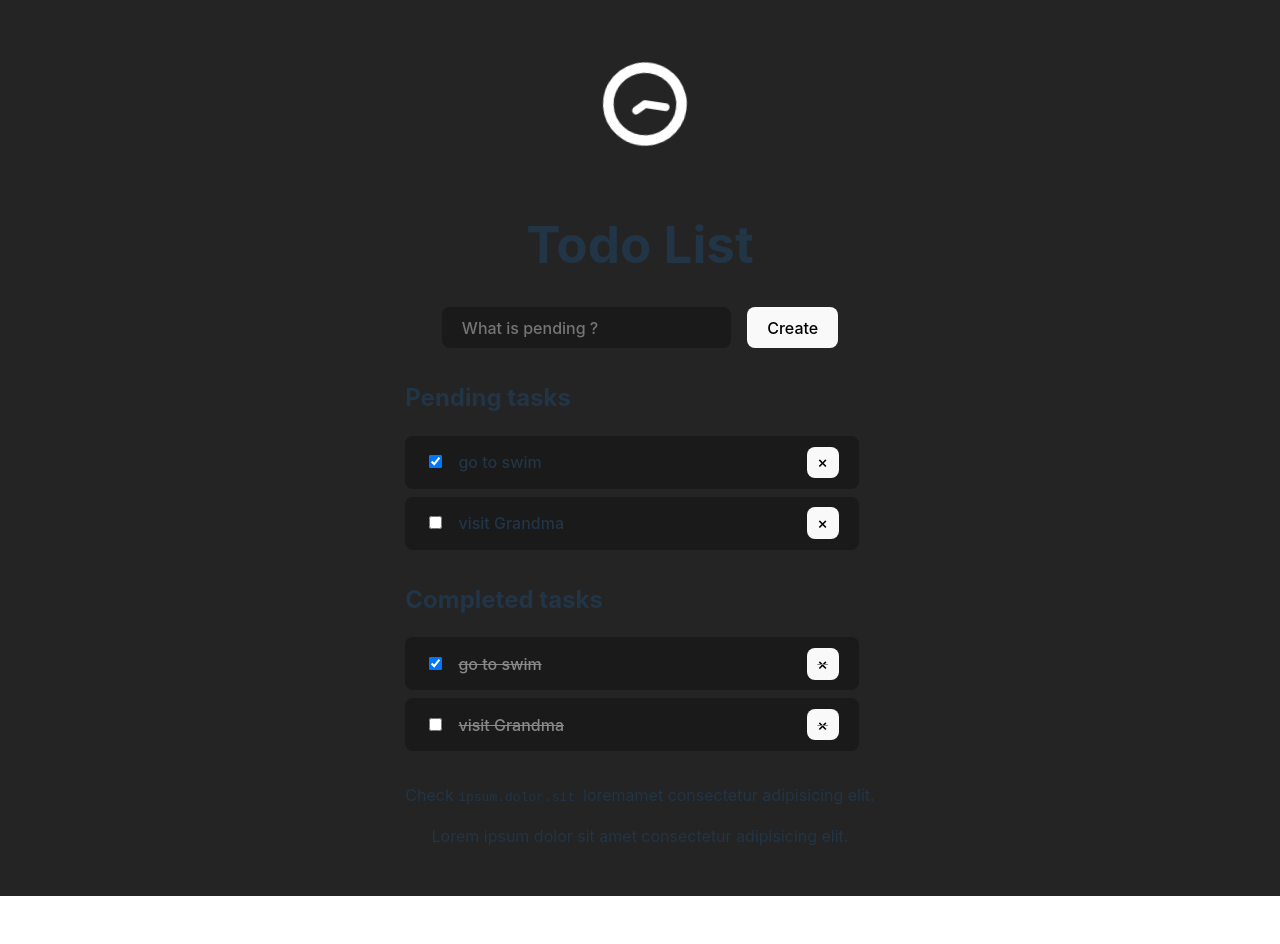
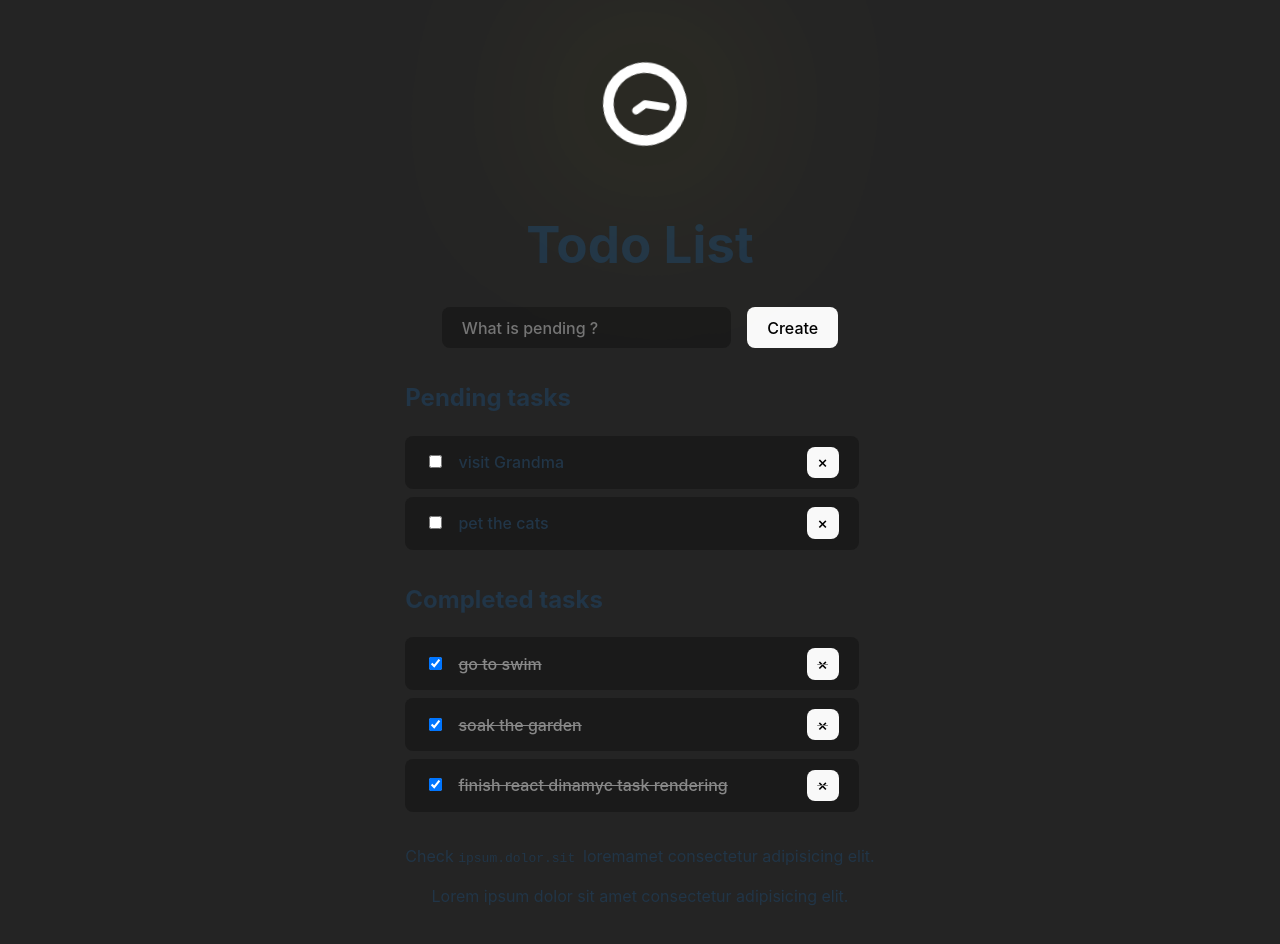
Before and after one commit to alsointech/todo-vite, a React (Vite) app: page / in a window 1280 px wide. Shown: the top 944 px of the page. Before the commit the page ends 896 px from the top, so only its background shows below. Built offline with nearby package versions, Linux system fonts and the light colour scheme.

Commit message:
file update | css playing with the logo

```diff
--- a/src/App.css
+++ b/src/App.css
@@ -10,14 +10,11 @@
   padding: 1.5em;
   will-change: filter;
   transition: filter 300ms;
+  filter: drop-shadow(0 0 6em #f3d80baa);
 }
 
 .logo:hover {
-  filter: drop-shadow(0 0 2em #646cffaa);
-}
-
-.logo.react:hover {
-  filter: drop-shadow(0 0 2em #61dafbaa);
+  filter: drop-shadow(0 0 6em #0b0bf3aa) invert(25%);
 }
 
 @keyframes logo-spin {
--- a/src/App.jsx
+++ b/src/App.jsx
@@ -12,27 +12,40 @@ let foo = [
         id: 2,
         title: 'visit Grandma',
         completed: false
-    }
+    },
+    {
+        id: 3,
+        title: 'soak the garden',
+        completed: true
+    },
+    {
+        id: 4,
+        title: 'pet the cats',
+        completed: false
+    },
+    {
+        id: 4,
+        title: 'finish react dinamyc task rendering',
+        completed: true
+    },
 ]
 
 let bar = ''
 
-const Tasks = (task) => {
-    if (item.completed) {
-        return <div>helloxx</div>
-    }
+const Tasks = ({ tasks, completed }) => {
+    return <>
+        {tasks.map((task, index) => (
+            task.completed === completed && <div key={index} className={`task-box ${completed ? 'completed' : ''}`}>
+                <div>
+                    <input type="checkbox"
+                        checked={completed} />
+                    {task.title}
+                </div>
+                <button className='destroy'></button>
+            </div>
+        ))}
+    </>
 }
-
-/* return (
-    <div className={task.completed ? 'completed' : 'pending'}>
-        <input type="checkbox"
-            checked={task.completed} />
-        {task.title}
-        <button className='destroy'></button>
-    </div>
-) */
-
-
 
 function App() {
 
@@ -49,9 +62,6 @@ function App() {
 
             <h1>Todo List</h1>
 
-            <div>
-                {/* {foo.map(task)} */}
-            </div>
             <div className='input-task-box'>
                 <input
                     value={bar}
@@ -68,39 +78,22 @@ function App() {
 
             <div className='pending-tasks-box'>
                 <h2>Pending tasks</h2>
-                {tasks.map((task) => (
-                    <div className='task-box pending'>
-                        <div>
-                            <input type="checkbox"
-                                checked={task.completed} />
-                            {task.title}
-                        </div>
-                        <button className='destroy'></button>
-                    </div>
-                ))}
+
+                <Tasks tasks={foo} completed={false}></Tasks>
+
             </div>
 
             <div className='completed-tasks-box'>
+
                 <h2>Completed tasks</h2>
-                {tasks.map((task) => (
-                    <div className='task-box completed '>
-                        <div>
 
-                            <input type="checkbox"
-                                checked={task.completed} />
-                            {task.title}
-                        </div>
-                        <button className='destroy'></button>
-                    </div>
-                ))}
+                <Tasks tasks={foo} completed={true}></Tasks>
+
             </div>
 
-            <p>
-                Check <code> ipsum.dolor.sit </code>loremamet consectetur adipisicing elit.
-            </p>
-            <p className="read-the-docs">
-                Lorem ipsum dolor sit amet consectetur adipisicing elit.
-            </p>
+            <p>Check <code> ipsum.dolor.sit </code>loremamet consectetur adipisicing elit.</p>
+
+            <p className="read-the-docs">Lorem ipsum dolor sit amet consectetur adipisicing elit.</p>
         </>
     )
 }
```
